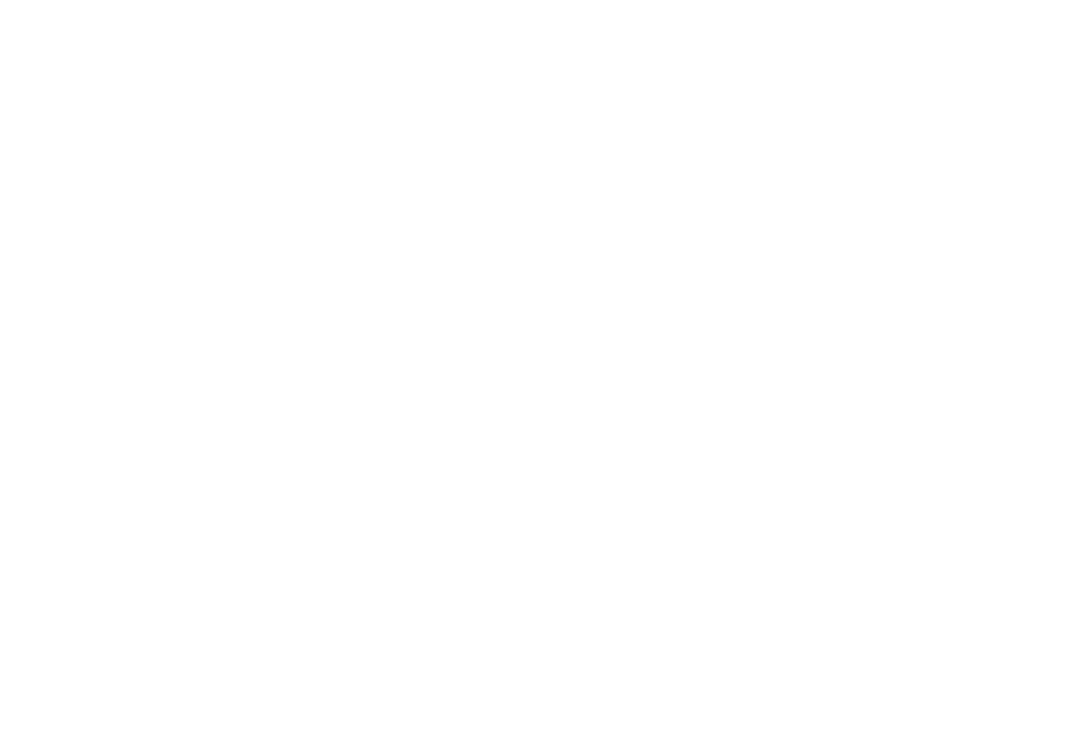
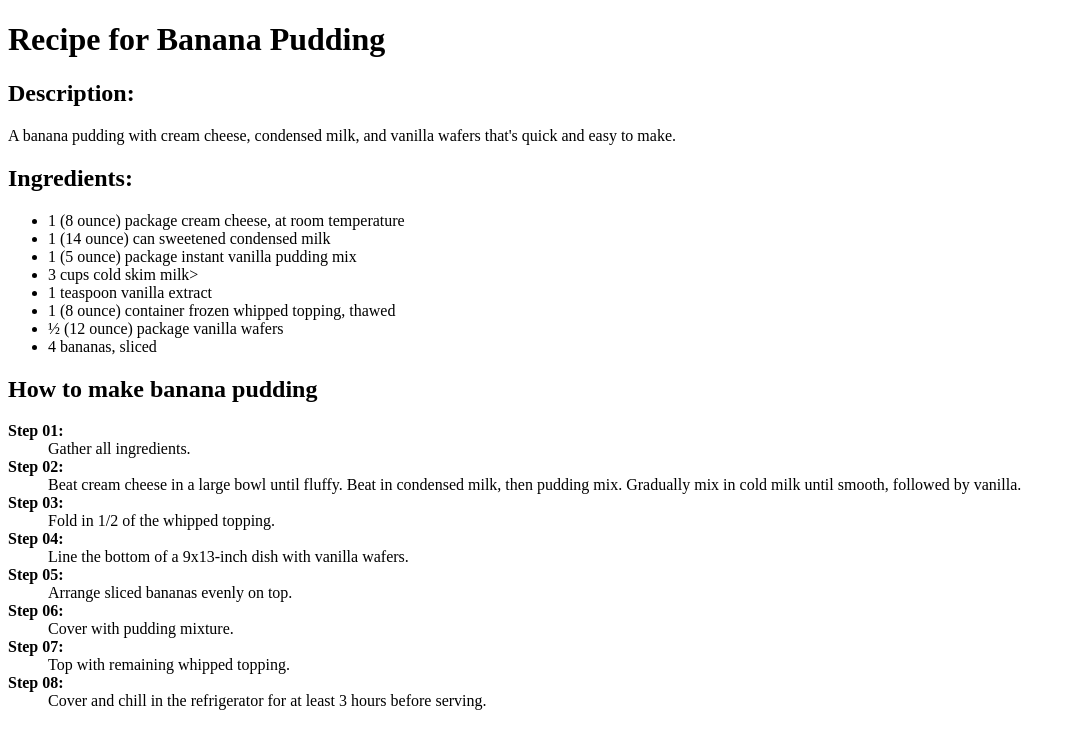
Before and after one commit to Toramaru14/odin-project, a plain HTML site: page recipes/banana-pudding.html in a window 1280 px wide. Shown: the whole page, without its empty margins (0-1076 px from the left). Drawn offline with Linux system fonts and the light colour scheme.

Commit message:
Add descriptions and list of ingredients

```diff
--- a/recipes/banana-pudding.html
+++ b/recipes/banana-pudding.html
@@ -6,6 +6,38 @@
     <title>Banana Pudding Recipes</title>
 </head>
 <body>
-
+    <h1>Recipe for Banana Pudding</h1>
+    <h2>Description:</h2>
+    <p>A banana pudding with cream cheese, condensed milk, and vanilla wafers that's quick and easy to make.</p>
+    <h2>Ingredients:</h2>
+    <ul>
+        <li>1 (8 ounce) package cream cheese, at room temperature</li>
+        <li>1 (14 ounce) can sweetened condensed milk</li>
+        <li>1 (5 ounce) package instant vanilla pudding mix</li>
+        <li>3 cups cold skim milk></li>
+        <li>1 teaspoon vanilla extract</li>
+        <li>1 (8 ounce) container frozen whipped topping, thawed</li>
+        <li>½ (12 ounce) package vanilla wafers</li>
+        <li>4 bananas, sliced</li>
+    </ul>
+    <h2>How to make banana pudding</h2>
+    <dl>
+        <dt><strong>Step 01:</strong></dt>
+        <dd>Gather all ingredients.</dd>
+        <dt><strong>Step 02:</strong></dt>
+        <dd>Beat cream cheese in a large bowl until fluffy. Beat in condensed milk, then pudding mix. Gradually mix in cold milk until smooth, followed by vanilla.</dd>
+        <dt><strong>Step 03:</strong></dt>
+        <dd>Fold in 1/2 of the whipped topping.</dd>
+        <dt><strong>Step 04:</strong></dt>
+        <dd>Line the bottom of a 9x13-inch dish with vanilla wafers.</dd>
+        <dt><strong>Step 05:</strong></dt>
+        <dd>Arrange sliced bananas evenly on top.</dd>
+        <dt><strong>Step 06:</strong></dt>
+        <dd>Cover with pudding mixture.</dd>
+        <dt><strong>Step 07:</strong></dt>
+        <dd>Top with remaining whipped topping.</dd>
+        <dt><strong>Step 08:</strong></dt>
+        <dd>Cover and chill in the refrigerator for at least 3 hours before serving.</dd>
+    </dl>
 </body>
 </html>
```
